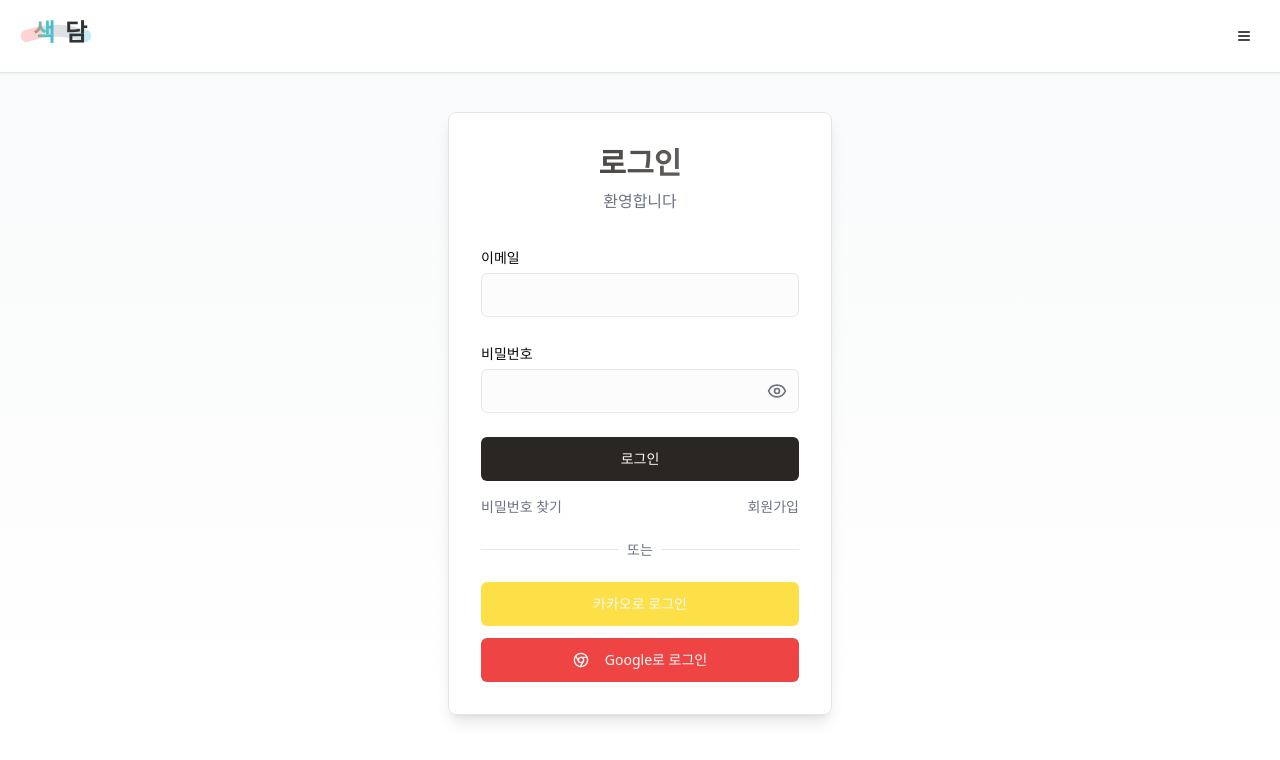
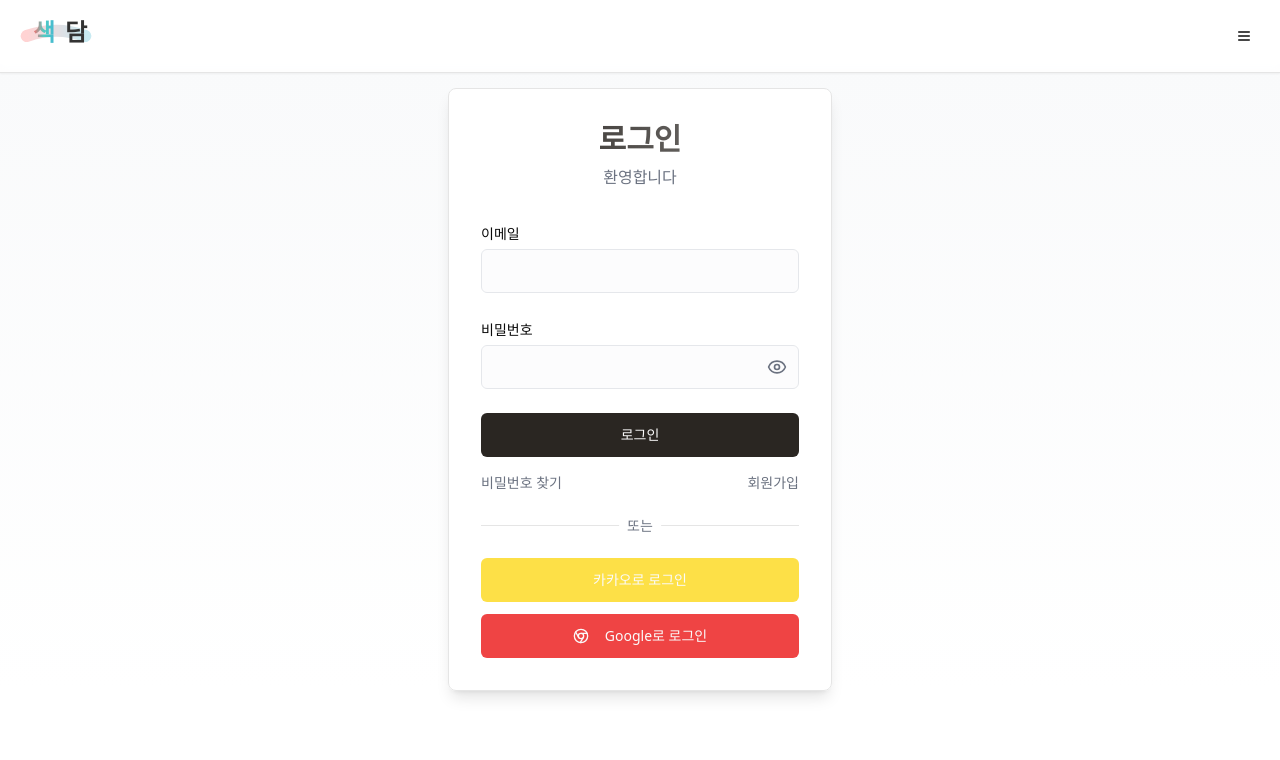
Before and after one commit to typingmistake/saekdam-web-fe, a React (Vite) app: page /login in a window 1280 px wide. Shown: the top 760 px of the page. Built offline with nearby package versions, Linux system fonts and the light colour scheme; no server answers.

Commit message:
style: 로그인 및 회원가입 페이지 여백 조정

```diff
--- a/src/pages/LoginPage.tsx
+++ b/src/pages/LoginPage.tsx
@@ -169,7 +169,7 @@ const LoginPage = () => {
             animate={{ opacity: 1, y: 0 }}
             transition={{ duration: 0.5 }}
         >
-            <div className="flex justify-center pt-12 bg-gradient-to-b from-gray-50 to-white">
+            <div className="flex justify-center pt-6 bg-gradient-to-b from-gray-50 to-white">
                 <LoginForm />
             </div>
         </motion.div>
--- a/src/pages/SignUpPage.tsx
+++ b/src/pages/SignUpPage.tsx
@@ -159,7 +159,7 @@ const SignUpPage = () => {
             animate={{ opacity: 1, y: 0 }}
             transition={{ duration: 0.5 }}
         >
-            <div className="flex justify-center pt-12 bg-gradient-to-b from-gray-50 to-white">
+            <div className="flex justify-center pt-6 bg-gradient-to-b from-gray-50 to-white">
                 <SignUpForm />
             </div>
         </motion.div>
```
